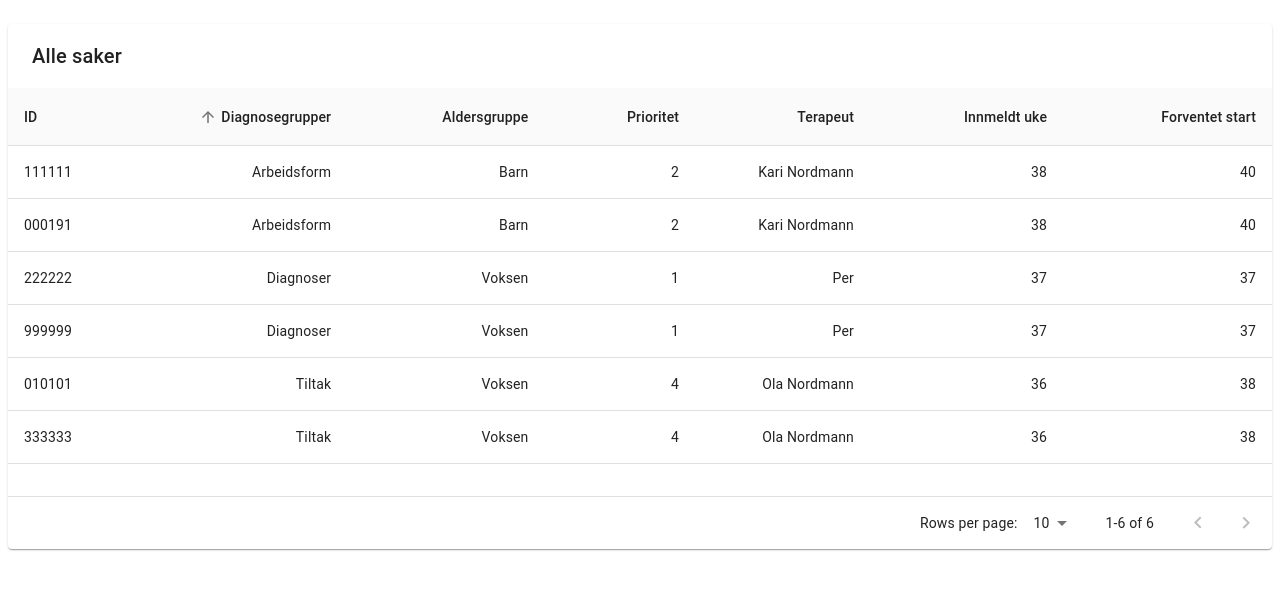
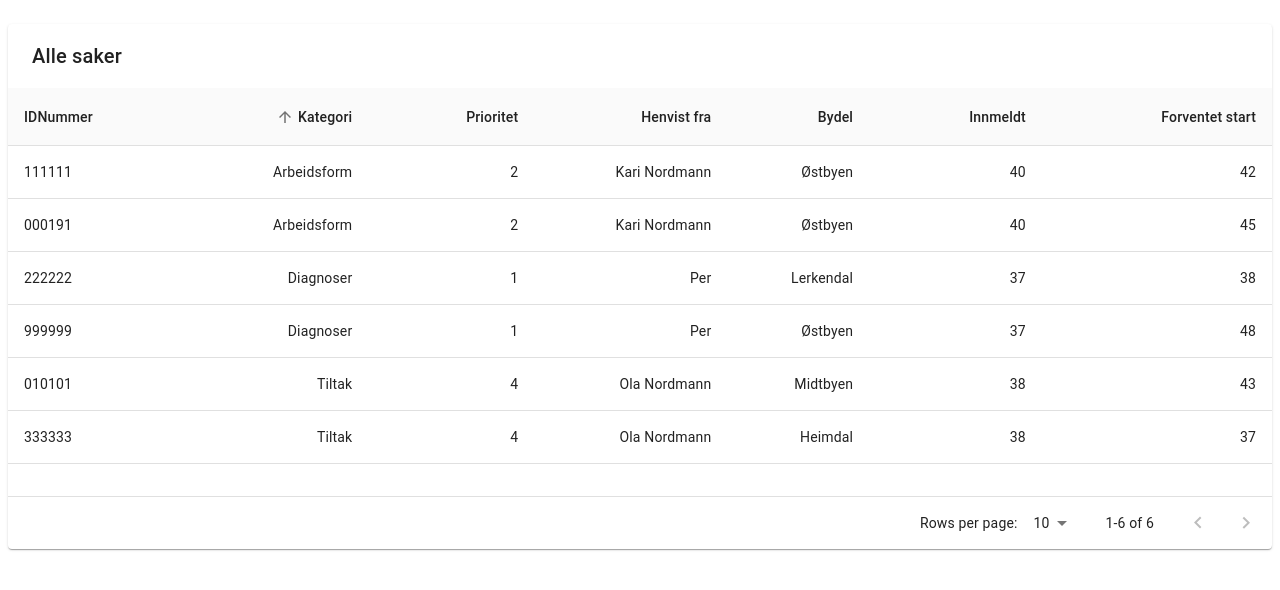
Before and after one commit to didriksg/tdt4290-gruppe3, a React (Vite) app in the folder client/: page /alle-saker in a window 1280 px wide. Shown: the top 590 px of the page. Built offline with nearby package versions, Linux system fonts and the light colour scheme.

Commit message:
changes in overviewboard

```diff
--- a/client/src/components/table/OverviewBoard.js
+++ b/client/src/components/table/OverviewBoard.js
@@ -15,28 +15,28 @@ import {Table,
 
 
 // Sample data method
-function createData(gericaid, diagnose, aldersgruppe, prioritet, terapeut, innmeldt, sakStart) {
-  return { gericaid, diagnose, aldersgruppe, prioritet, terapeut, innmeldt, sakStart };
+function createData(idNumber, category, priority, referredFrom, district, registeredDate, startupDate) {
+  return { idNumber, category, priority, referredFrom, district, registeredDate, startupDate };
 }
 
 // Sample data method
 const rows = [
-    createData('010101', "Tiltak", "Voksen", 4, "Ola Nordmann", 36, 38),
-    createData('111111', "Arbeidsform", "Barn", 2, "Kari Nordmann", 38, 40),
-    createData('222222', "Diagnoser", "Voksen", 1, "Per", 37, 37),
-    createData('333333', "Tiltak", "Voksen", 4, "Ola Nordmann", 36, 38),
-    createData('000191', "Arbeidsform", "Barn", 2, "Kari Nordmann", 38, 40),
-    createData('999999', "Diagnoser", "Voksen", 1, "Per", 37, 37),
+    createData('010101', "Tiltak", 4, "Ola Nordmann", "Midtbyen", 38, 43),
+    createData('111111', "Arbeidsform", 2, "Kari Nordmann", "Østbyen", 40, 42),
+    createData('222222', "Diagnoser", 1, "Per", "Lerkendal", 37, 38),
+    createData('333333', "Tiltak", 4, "Ola Nordmann", "Heimdal", 38, 37),
+    createData('000191', "Arbeidsform", 2, "Kari Nordmann", "Østbyen", 40, 45),
+    createData('999999', "Diagnoser", 1, "Per", "Østbyen", 37, 48),
   ];
 
 const headCells = [
-  { id: 'gericaid', numeric: false, disablePadding: false, label: 'ID' },
-  { id: 'diagnose', numeric: true, disablePadding: false, label: 'Diagnosegrupper' },
-  { id: 'aldersgruppe', numeric: true, disablePadding: false, label: 'Aldersgruppe' },
-  { id: 'prioritet', numeric: true, disablePadding: false, label: 'Prioritet' },
-  { id: 'terapeut', numeric: true, disablePadding: false, label: 'Terapeut' },
-  { id: 'innmeldt', numeric: true, disablePadding: false, label: 'Innmeldt uke' },
-  { id: 'sakStart', numeric: true, disablePadding: false, label: 'Forventet start' },
+  { id: 'idNumber', numeric: false, disablePadding: false, label: 'IDNummer' },
+  { id: 'category', numeric: true, disablePadding: false, label: 'Kategori' },
+  { id: 'priority', numeric: true, disablePadding: false, label: 'Prioritet' },
+  { id: 'referredFrom', numeric: true, disablePadding: false, label: 'Henvist fra' },
+  { id: 'district', numeric: true, disablePadding: false, label: 'Bydel' },
+  { id: 'registeredDate', numeric: true, disablePadding: false, label: 'Innmeldt' },
+  { id: 'startupDate', numeric: true, disablePadding: false, label: 'Forventet start' },
 ];
 
 // Sort function
@@ -151,7 +151,7 @@ const useStyles = makeStyles(theme => ({
 export default function OverviewBoard() {
   const classes = useStyles();
   const [order, setOrder] = React.useState('asc');
-  const [orderBy, setOrderBy] = React.useState('diagnose');
+  const [orderBy, setOrderBy] = React.useState('category');
   const [page, setPage] = React.useState(0);
 
   // Chooses how many rows to be shown
@@ -170,6 +170,11 @@ export default function OverviewBoard() {
   const handleChangeRowsPerPage = event => {
     setRowsPerPage(+event.target.value);
     setPage(0);
+  };
+
+  // TODO: assigne a therapist to the case
+  const handleClick = (event, name) => {
+    console.log(name);
   };
 
   const emptyRows = rowsPerPage - Math.min(rowsPerPage, rows.length - page * rowsPerPage);
@@ -198,23 +203,22 @@ export default function OverviewBoard() {
                   return (
                     <TableRow
                       hover
+                      onClick={event => handleClick(event, row.idNumber)}
                       tabIndex={-1}
-                      key={row.gericaid}
+                      key={row.idNumber}
                     >
-                      <TableCell component="th" id={labelId} scope="row" >
-                        {row.gericaid}
-                      </TableCell>
-                      <TableCell align="right">{row.diagnose}</TableCell>
-                      <TableCell align="right">{row.aldersgruppe}</TableCell>
-                      <TableCell align="right">{row.prioritet}</TableCell>
-                      <TableCell align="right">{row.terapeut}</TableCell>
-                      <TableCell align="right">{row.innmeldt}</TableCell>
-                      <TableCell align="right">{row.sakStart}</TableCell>
+                      <TableCell component="th" id={labelId} scope="row">{row.idNumber}</TableCell>
+                      <TableCell align="right">{row.category}</TableCell>
+                      <TableCell align="right">{row.priority}</TableCell>
+                      <TableCell align="right">{row.referredFrom}</TableCell>
+                      <TableCell align="right">{row.district}</TableCell>
+                      <TableCell align="right">{row.registeredDate}</TableCell>
+                      <TableCell align="right">{row.startupDate}</TableCell>
                     </TableRow>
                   );
                 })}
               {emptyRows > 0 && (
-                <TableRow >
+                <TableRow>
                   <TableCell colSpan={7} />
                 </TableRow>
               )}
```
